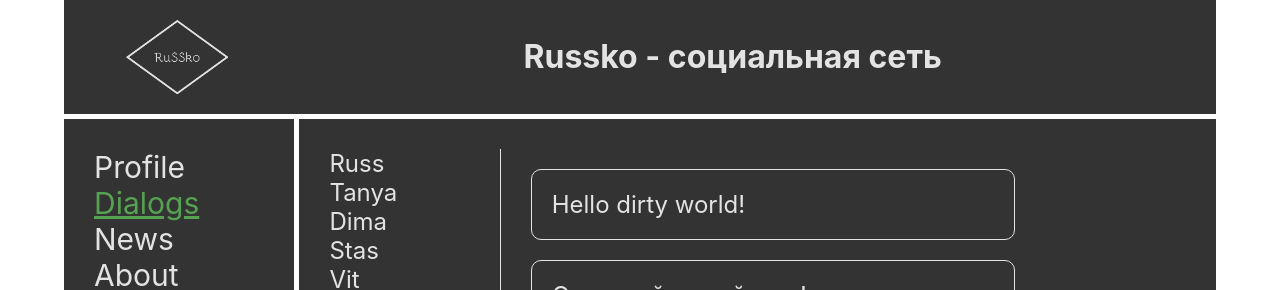
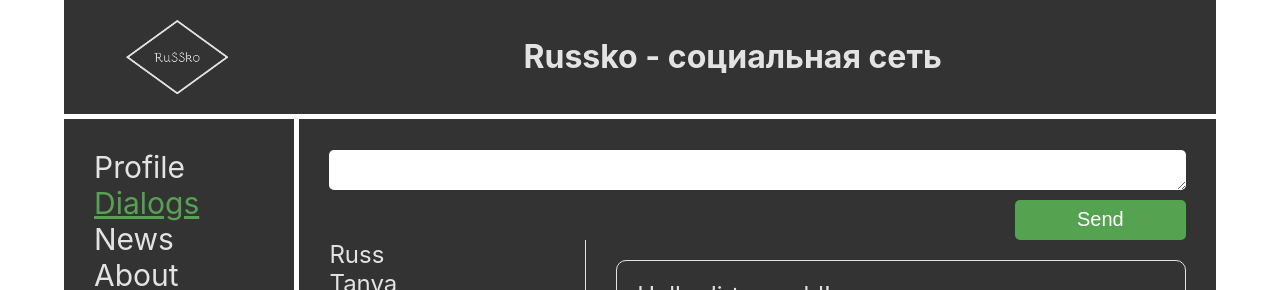
Before and after one commit to IshmametovRuslan/react-learn, a React (Create React App) app in the folder projects/01-first-project/my-app-1/: page /dialogs in a window 1280 px wide. Shown: the top 290 px of the page. Built offline with nearby package versions, Linux system fonts and the light colour scheme.

Commit message:
refactoring

```diff
--- a/projects/01-first-project/my-app-1/src/App.js
+++ b/projects/01-first-project/my-app-1/src/App.js
@@ -9,7 +9,6 @@ import {BrowserRouter, Route} from "react-router-dom";
 import News from "./components/Main/News/News";
 import About from "./components/Main/About/About";
 
-
 const App = (props) => {
 
     return (
@@ -17,7 +16,7 @@ const App = (props) => {
             <Header/>
             <Sidebar sidebarData={props.state.sidebar}/>
             <div className={classes.main}>
-                <Route path={"/profile"} render={() => <Profile postData={props.state.profilePage}/>}/>
+                <Route path={"/profile"} render={() => <Profile postData={props.state.profilePage} addPost={props.addPost}/>}/>
                 <Route path={"/dialogs"} render={() => <Dialogs dialogData={props.state.dialogsPage}/>}/>
                 <Route path={"/news"} render={News}/>
                 <Route path={"/about"} render={About}/>
--- a/projects/01-first-project/my-app-1/src/components/Main/Dialogs/Dialogs.jsx
+++ b/projects/01-first-project/my-app-1/src/components/Main/Dialogs/Dialogs.jsx
@@ -2,7 +2,7 @@ import React from 'react'
 import classes from './Dialogs.module.css'
 import DialogItem from "./DialogItem/DialogItem"
 import Message from "./Message/Message";
-
+import PostForm from "../Profile/TextForm/TextForm";
 
 
 const Dialogs = (props) => {
@@ -11,14 +11,16 @@ const Dialogs = (props) => {
     let messageData = props.dialogData.messageData;
 
     let dialogElements = [
-        dialogData.map( dialog => <DialogItem id={dialog.id} name={dialog.name}/>)
+        dialogData.map(dialog => <DialogItem id={dialog.id} name={dialog.name}/>)
     ];
 
     let messageElements = [
-        messageData.map( messData => <Message message={messData.message} id={messData.id}/>)
+        messageData.map(messData => <Message message={messData.message} id={messData.id}/>)
     ];
 
     return (
+        <div className={classes.dilogsBlock}>
+            <PostForm/>
             <div className={classes.dialogs}>
 
                 <div className={classes.dialogItems}>
@@ -28,6 +30,7 @@ const Dialogs = (props) => {
                     {messageElements}
                 </div>
             </div>
+        </div>
     );
 };
 
--- a/projects/01-first-project/my-app-1/src/components/Main/Dialogs/Dialogs.module.css
+++ b/projects/01-first-project/my-app-1/src/components/Main/Dialogs/Dialogs.module.css
@@ -1,6 +1,6 @@
 .dialogs {
     display: grid;
-    grid-template-columns: 20% 60%;
+    grid-template-columns: 30% 70%;
 }
 
 .dialogs .dialogItems {
--- a/projects/01-first-project/my-app-1/src/components/Main/Profile/Posts/Posts.js
+++ b/projects/01-first-project/my-app-1/src/components/Main/Profile/Posts/Posts.js
@@ -13,7 +13,7 @@ const Posts = (props) => {
 
     return (
         <div className={classes.chatBlock}>
-            <PostForm/>
+            <PostForm addPost={props.addPost}/>
             <div className={classes.postsBlock}>
                 {post}
             </div>
--- a/projects/01-first-project/my-app-1/src/components/Main/Profile/Profile.js
+++ b/projects/01-first-project/my-app-1/src/components/Main/Profile/Profile.js
@@ -8,7 +8,7 @@ const Profile = (props) => {
         <div>
             <HeadProfile/>
             <UserData/>
-            <Posts postData={props.postData}/>
+            <Posts postData={props.postData} addPost={props.addPost}/>
         </div>
     );
 };
--- a/projects/01-first-project/my-app-1/src/components/Main/Profile/TextForm/TextForm.js
+++ b/projects/01-first-project/my-app-1/src/components/Main/Profile/TextForm/TextForm.js
@@ -1,11 +1,20 @@
 import React from 'react'
 import classes from "./TextForm.module.css";
 
-const PostForm = () => {
+const PostForm = (props) => {
+
+    let newPostElement = React.createRef();
+
+    let addNewPost = () => {
+        let text = newPostElement.current.value;
+        props.addPost(text);
+        newPostElement.current.value = '';
+    };
+
     return (
         <div className={classes.addPost}>
-            <textarea name="text" id="text" cols="30" rows="2"></textarea>
-            <button>Send</button>
+            <textarea ref={ newPostElement } id="text" cols="30" rows="2"></textarea>
+            <button onClick={ addNewPost }>Send</button>
         </div>
     );
 };
--- a/projects/01-first-project/my-app-1/src/index.js
+++ b/projects/01-first-project/my-app-1/src/index.js
@@ -1,18 +1,5 @@
-import React from 'react';
-import ReactDOM from 'react-dom';
 import './index.css';
-import App from './App';
-import * as serviceWorker from './serviceWorker';
-import state from './redux/state';
-import {BrowserRouter} from "react-router-dom";
+import {renderEntireTree} from "./render";
+import state from './redux/state'
 
-ReactDOM.render(
-    <BrowserRouter>
-        <App state={state}/>
-    </BrowserRouter>,
-    document.getElementById('root'));
-
-// If you want your app to work offline and load faster, you can change
-// unregister() to register() below. Note this comes with some pitfalls.
-// Learn more about service workers: https://bit.ly/CRA-PWA
-serviceWorker.unregister();
+renderEntireTree(state);
--- a/projects/01-first-project/my-app-1/src/redux/state.js
+++ b/projects/01-first-project/my-app-1/src/redux/state.js
@@ -1,3 +1,5 @@
+import {renderEntireTree} from "../render";
+
 let state = {
 
     profilePage: {
@@ -54,4 +56,11 @@ let state = {
     }
 };
 
+export let addPost = (postMessage) => {
+    debugger
+    let newPost = { postId: 5, postText: postMessage, likeCount: 0};
+    state.profilePage.postData.push(newPost);
+    renderEntireTree(state);
+};
+
 export default state;
--- /dev/null
+++ b/projects/01-first-project/my-app-1/src/render.js
@@ -0,0 +1,14 @@
+import React from 'react'
+import ReactDOM from "react-dom";
+import {BrowserRouter} from "react-router-dom";
+import App from "./App";
+import state, {addPost} from "./redux/state";
+
+
+export let renderEntireTree = (state) => {
+    ReactDOM.render(
+        <BrowserRouter>
+            <App state={state} addPost={addPost}/>
+        </BrowserRouter>,
+        document.getElementById('root'));
+};
```
Lines whose indentation alone changed are shown as unchanged.
